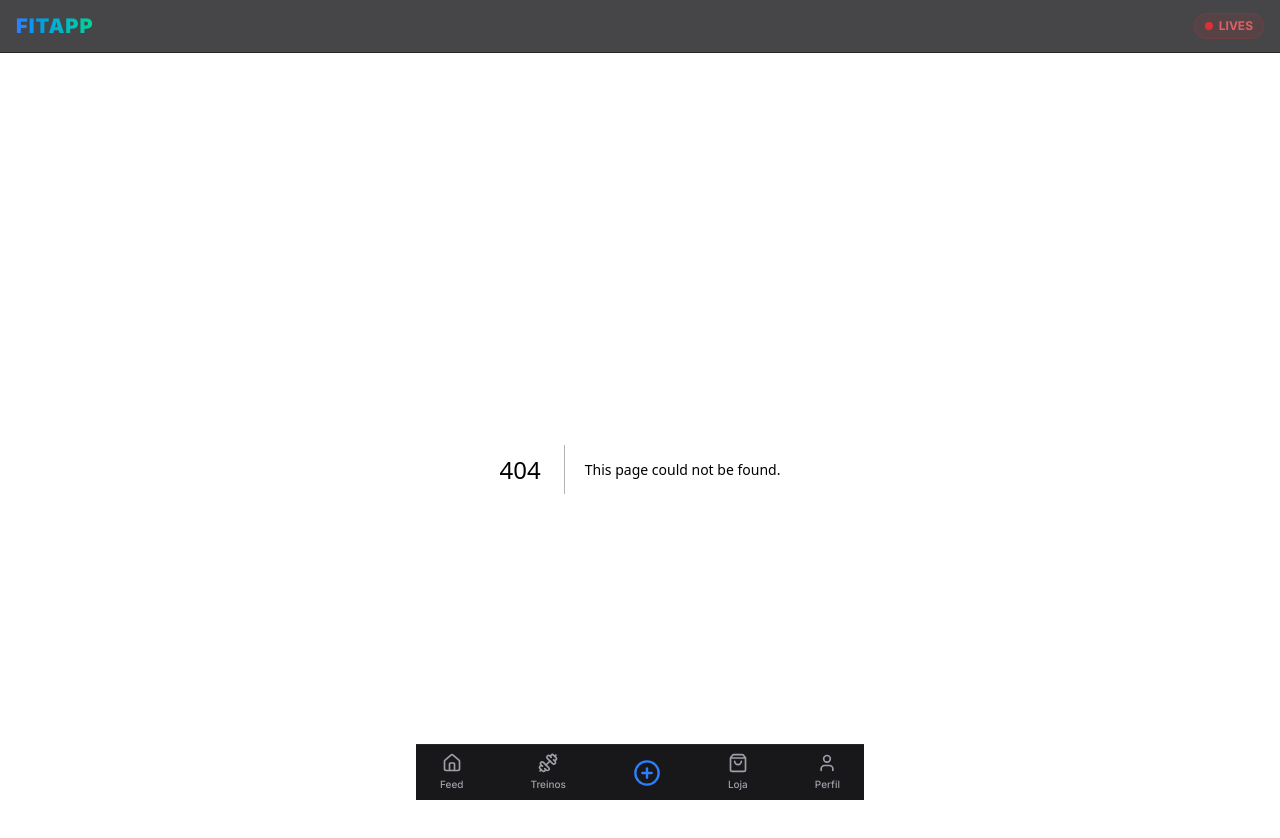
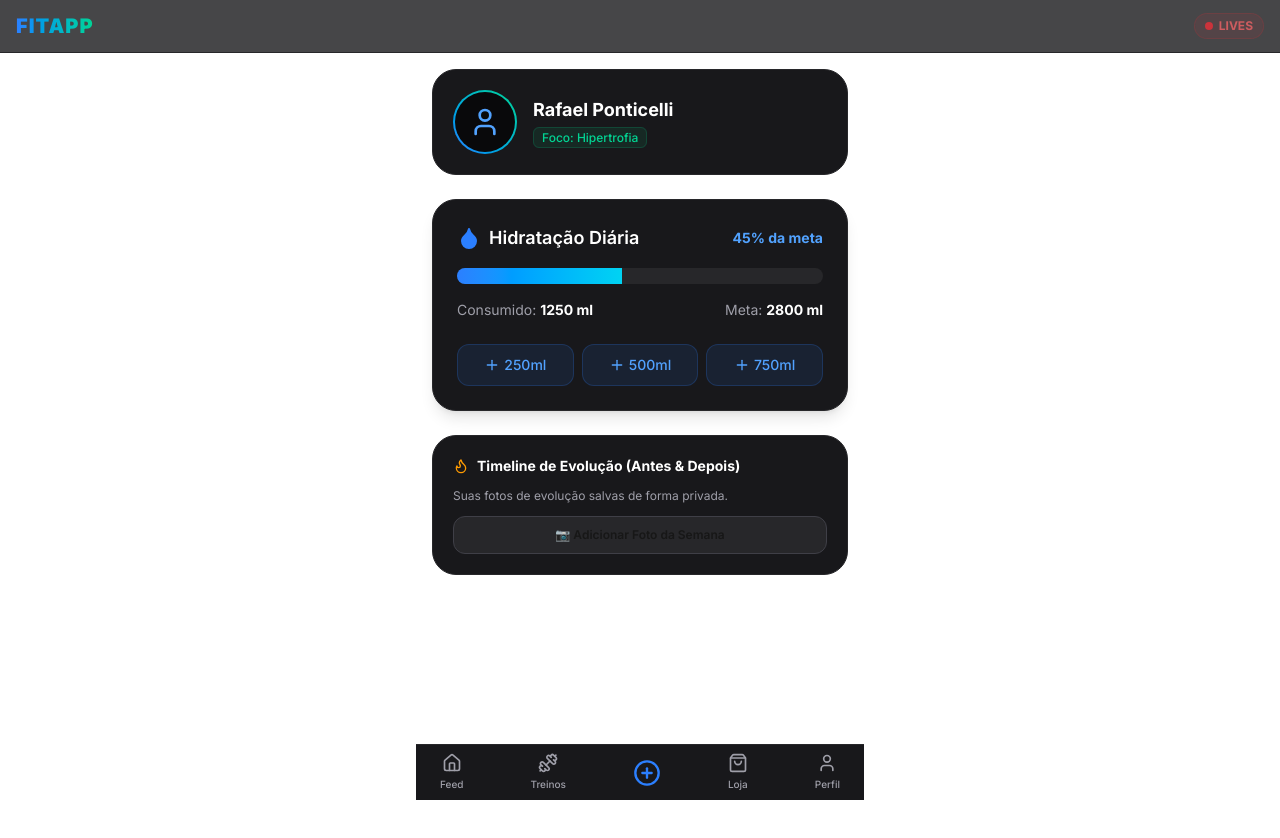
Before and after one commit to paralelorafael16-byte/fitness-superapp, a Next.js app: page /profile in a window 1280 px wide. Before the commit this address had no page. Shown: the top 838 px of the page. After the commit the page ends 800 px from the top, so only its background shows below. Built offline with nearby package versions, Linux system fonts and the light colour scheme.

Commit message:
Criando rotas faltantes para eliminar erro 404

```diff
--- /dev/null
+++ b/app/create/page.tsx
@@ -0,0 +1,18 @@
+export default function CreatePage() {
+  return (
+    <div className="space-y-4">
+      <h1 className="text-xl font-bold text-white">Criar Publicação / Live</h1>
+      <p className="text-sm text-zinc-400">
+        Compartilhe um post de 12h ou inicie uma transmissão ao vivo.
+      </p>
+      <div className="space-y-3">
+        <button className="w-full bg-blue-600 hover:bg-blue-500 font-bold py-3 rounded-xl transition-colors text-sm">
+          📸 Postar Foto/Vídeo (Expira em 12h)
+        </button>
+        <button className="w-full bg-red-600/20 border border-red-500/30 text-red-400 hover:bg-red-600/30 font-bold py-3 rounded-xl transition-colors text-sm">
+          🔴 Iniciar Transmissão Ao Vivo
+        </button>
+      </div>
+    </div>
+  )
+}
--- /dev/null
+++ b/app/profile/page.tsx
@@ -0,0 +1,40 @@
+'use client'
+import WaterTracker from '@/components/profile/WaterTracker'
+import { User, Flame, Dumbbell } from 'lucide-react'
+
+export default function ProfilePage() {
+  return (
+    <div className="space-y-6">
+      {/* CABEÇALHO DO PERFIL */}
+      <div className="bg-zinc-900 border border-zinc-800 p-5 rounded-3xl flex items-center gap-4">
+        <div className="w-16 h-16 rounded-full bg-gradient-to-tr from-blue-500 to-emerald-400 p-0.5 flex items-center justify-center">
+          <div className="w-full h-full bg-zinc-950 rounded-full flex items-center justify-center">
+            <User className="w-8 h-8 text-blue-400" />
+          </div>
+        </div>
+        <div>
+          <h2 className="text-lg font-bold text-white">Rafael Ponticelli</h2>
+          <span className="text-xs text-emerald-400 font-medium bg-emerald-500/10 px-2 py-0.5 rounded-md border border-emerald-500/20">
+            Foco: Hipertrofia
+          </span>
+        </div>
+      </div>
+
+      {/* RASTREADOR DE ÁGUA NO PERFIL */}
+      <WaterTracker targetMl={2800} />
+
+      {/* SEÇÃO ANTES & DEPOIS */}
+      <div className="bg-zinc-900 border border-zinc-800 p-5 rounded-3xl space-y-3">
+        <h3 className="font-bold text-white text-sm flex items-center gap-2">
+          <Flame className="w-4 h-4 text-amber-500" /> Timeline de Evolução (Antes & Depois)
+        </h3>
+        <p className="text-xs text-zinc-400">
+          Suas fotos de evolução salvas de forma privada.
+        </p>
+        <button className="w-full bg-zinc-800 hover:bg-zinc-700 text-xs font-semibold py-2.5 rounded-xl border border-zinc-700 transition-colors">
+          📷 Adicionar Foto da Semana
+        </button>
+      </div>
+    </div>
+  )
+}
--- /dev/null
+++ b/app/projects/page.tsx
@@ -0,0 +1,13 @@
+export default function ProjectsPage() {
+  return (
+    <div className="space-y-4">
+      <h1 className="text-xl font-bold text-white">Marketplace de Projetos</h1>
+      <p className="text-sm text-zinc-400">
+        Fichas de treino, consultorias e dietas dos melhores profissionais.
+      </p>
+      <div className="p-4 bg-zinc-900 border border-zinc-800 rounded-2xl text-center text-zinc-500 text-sm">
+        Nenhum projeto cadastrado ainda.
+      </div>
+    </div>
+  )
+}
--- /dev/null
+++ b/app/shop/page.tsx
@@ -0,0 +1,13 @@
+export default function ShopPage() {
+  return (
+    <div className="space-y-4">
+      <h1 className="text-xl font-bold text-white">Loja Multicategoria</h1>
+      <p className="text-sm text-zinc-400">
+        Suplementos, roupas dry-fit, equipamentos e acessórios.
+      </p>
+      <div className="p-4 bg-zinc-900 border border-zinc-800 rounded-2xl text-center text-zinc-500 text-sm">
+        Cadastre produtos pelo Super Admin (`/admin`).
+      </div>
+    </div>
+  )
+}
```
